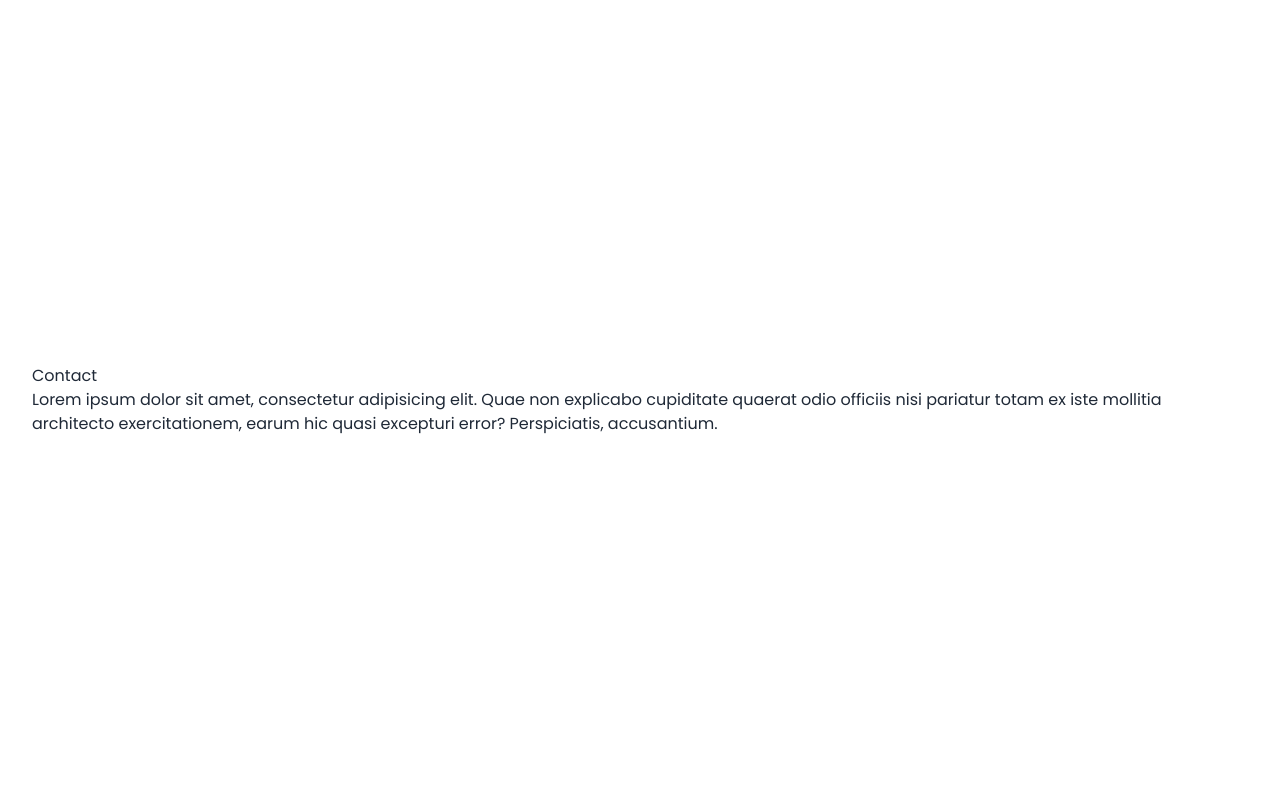
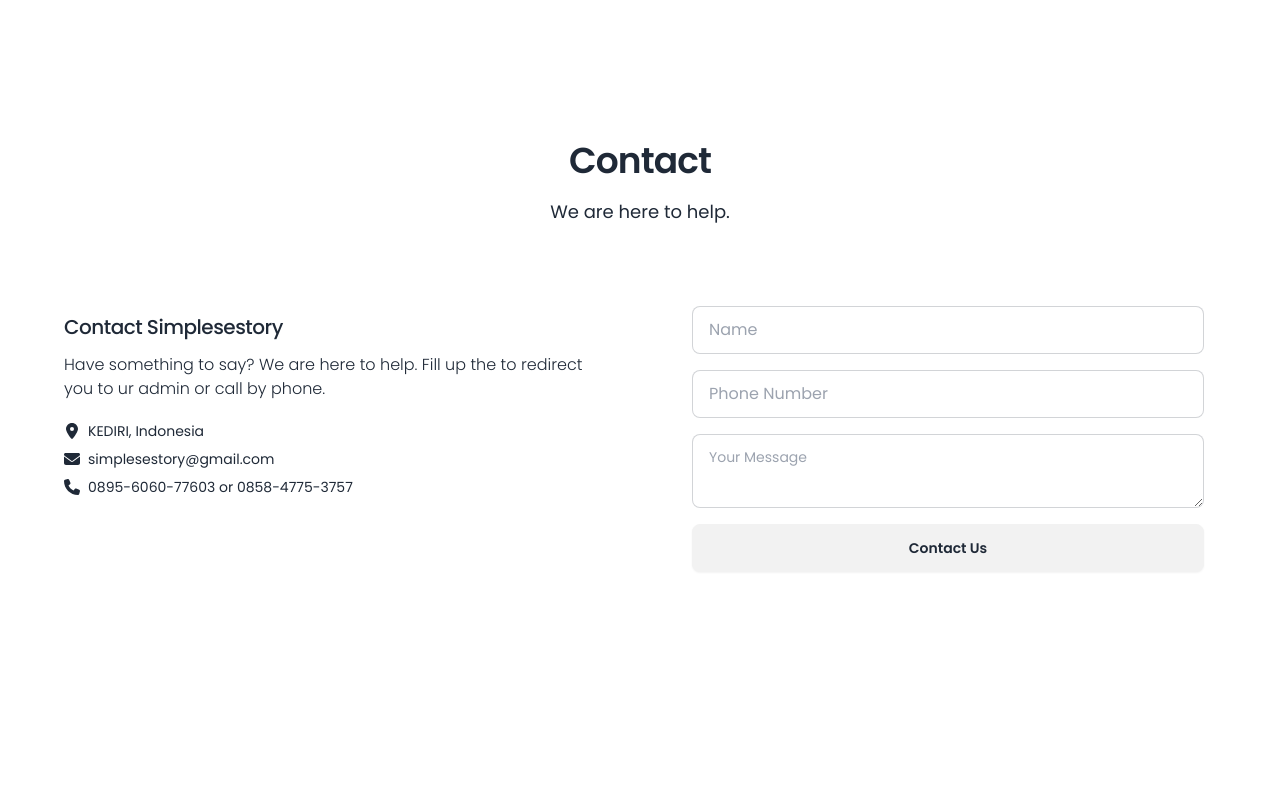
Before and after one commit to ChisnaAditya/simplesestory, a Next.js app: page /contact in a window 1280 px wide. Shown: the top 800 px of the page. Built offline with nearby package versions, Linux system fonts and the light colour scheme.

Commit message:
update about & contact

```diff
--- a/app/about/page.tsx
+++ b/app/about/page.tsx
@@ -1,10 +1,39 @@
+import Image from "next/image";
+
 export default function About() {
     return (
-        <div className="container h-screen flex items-center">
-            <article className="prose">
-                <h1>About</h1>
-                <p>Lorem ipsum dolor sit amet, consectetur adipisicing elit. Quae non explicabo cupiditate quaerat odio officiis nisi pariatur totam ex iste mollitia architecto exercitationem, earum hic quasi excepturi error? Perspiciatis, accusantium.</p>
-            </article>
+        <div className="container h-screen flex flex-col items-center justify-center">
+            <h1 className="text-brand-primary mb-3 mt-2 text-center text-3xl font-semibold tracking-tight dark:text-white lg:text-4xl lg:leading-snug">
+                About
+            </h1>
+            <p className="text-lg">We are a small passionate team.</p>
+            <div className="grid grid-cols-3 gap-10 md:w-2/3 p-10">
+                <Image
+                    src="https://images.unsplash.com/photo-1506794778202-cad84cf45f1d?q=80&w=2787&auto=format&fit=crop&ixlib=rb-4.0.3&ixid=M3wxMjA3fDB8MHxwaG90by1wYWdlfHx8fGVufDB8fHx8fA%3D%3D"
+                    alt="/"
+                    width="500"
+                    height="500"
+                    className="rounded"
+                    layout="responsive"
+                />
+                <Image
+                    src="https://images.unsplash.com/photo-1531891437562-4301cf35b7e4?q=80&w=2864&auto=format&fit=crop&ixlib=rb-4.0.3&ixid=M3wxMjA3fDB8MHxwaG90by1wYWdlfHx8fGVufDB8fHx8fA%3D%3D"
+                    alt="/"
+                    width="500"
+                    height="500"
+                    className="rounded"
+                    layout="responsive"
+                />
+                <Image
+                    src="https://images.unsplash.com/photo-1519085360753-af0119f7cbe7?q=80&w=2787&auto=format&fit=crop&ixlib=rb-4.0.3&ixid=M3wxMjA3fDB8MHxwaG90by1wYWdlfHx8fGVufDB8fHx8fA%3D%3D"
+                    alt="/"
+                    width="500"
+                    height="500"
+                    className="rounded"
+                    layout="responsive"
+                />
+            </div>
+            <p className="text-center">Lorem, ipsum dolor sit amet consectetur adipisicing elit. Unde libero totam quae sit! Necessitatibus quos eaque recusandae sed id qui in assumenda nesciunt nobis ab quas consequatur, laborum laboriosam nulla!</p>
         </div>
     )
 }
--- a/app/contact/page.tsx
+++ b/app/contact/page.tsx
@@ -1,10 +1,58 @@
+"use client"
+
+import Link from "next/link"
+import { useState } from "react"
+
 export default function Contact() {
+    const [name, setName] = useState("")
+    const [nomor, setNomor] = useState("")
+    const [message, setMessage] = useState("")
+
+    const txt = `Halo, saya ${name} nomor ${nomor} mau tanya ${message}`
+
     return (
-        <div className="container h-screen flex items-center">
-            <article className="prose">
-                <h1>Contact</h1>
-                <p>Lorem ipsum dolor sit amet, consectetur adipisicing elit. Quae non explicabo cupiditate quaerat odio officiis nisi pariatur totam ex iste mollitia architecto exercitationem, earum hic quasi excepturi error? Perspiciatis, accusantium.</p>
-            </article>
+        <div className="container h-screen flex flex-col items-center pt-32">
+            <div className="text-center pb-20">
+                <h1 className="mb-3 mt-2 text-center text-3xl font-semibold tracking-tight dark:text-white lg:text-4xl lg:leading-snug">
+                    Contact
+                </h1>
+                <p className="text-lg">We are here to help.</p>
+            </div>
+
+            <div className="flex flex-col md:flex-row gap-10">
+                <div className="container">
+                    <h1 className="mb-3 mt-2 text-left text-lg font-medium tracking-tight dark:text-white lg:text-xl lg:leading-snug">
+                        Contact Simplesestory
+                    </h1>
+                    <p className="text-md font-light">Have something to say? We are here to help. Fill up the to redirect you to ur admin or call by phone.</p>
+
+                    <div className="flex flex-col gap-2 pt-5">
+                        <div className="flex items-center gap-2">
+                            <svg xmlns="http://www.w3.org/2000/svg" className="fill-current" height="16" width="16" viewBox="0 0 384 512" aria-label="contact"><path d="M215.7 499.2C267 435 384 279.4 384 192C384 86 298 0 192 0S0 86 0 192c0 87.4 117 243 168.3 307.2c12.3 15.3 35.1 15.3 47.4 0zM192 128a64 64 0 1 1 0 128 64 64 0 1 1 0-128z" /></svg>
+                            <p className="text-sm">KEDIRI, Indonesia</p>
+                        </div>
+                        <div className="flex items-center gap-2">
+                            <svg xmlns="http://www.w3.org/2000/svg" className="fill-current" height="16" width="16" viewBox="0 0 512 512" aria-label="contact"><path d="M48 64C21.5 64 0 85.5 0 112c0 15.1 7.1 29.3 19.2 38.4L236.8 313.6c11.4 8.5 27 8.5 38.4 0L492.8 150.4c12.1-9.1 19.2-23.3 19.2-38.4c0-26.5-21.5-48-48-48H48zM0 176V384c0 35.3 28.7 64 64 64H448c35.3 0 64-28.7 64-64V176L294.4 339.2c-22.8 17.1-54 17.1-76.8 0L0 176z" /></svg>
+                            <p className="text-sm">simplesestory@gmail.com</p>
+                        </div>
+                        <div className="flex items-center gap-2">
+                            <svg xmlns="http://www.w3.org/2000/svg" className="fill-current" height="16" width="16" viewBox="0 0 512 512" aria-label="contact"><path d="M164.9 24.6c-7.7-18.6-28-28.5-47.4-23.2l-88 24C12.1 30.2 0 46 0 64C0 311.4 200.6 512 448 512c18 0 33.8-12.1 38.6-29.5l24-88c5.3-19.4-4.6-39.7-23.2-47.4l-96-40c-16.3-6.8-35.2-2.1-46.3 11.6L304.7 368C234.3 334.7 177.3 277.7 144 207.3L193.3 167c13.7-11.2 18.4-30 11.6-46.3l-40-96z" /></svg>
+                            <p className="text-sm">0895-6060-77603 or 0858-4775-3757</p>
+                        </div>
+                    </div>
+                </div>
+                <div className="container">
+                    <div className="flex flex-col max-w-lg gap-4">
+                        <input onChange={(e) => setName(e.target.value)} type="text" placeholder="Name" className="input input-bordered w-full" />
+                        <input onChange={(e) => setNomor(e.target.value)} type="text" placeholder="Phone Number" className="input input-bordered w-full" />
+                        <textarea onChange={(e) => setMessage(e.target.value)} placeholder="Your Message" className="textarea textarea-bordered"></textarea>
+
+                        <Link href={`https://wa.me/0895606077603?text=${txt}`}>
+                            <button className="btn w-full">Contact Us</button>
+                        </Link>
+                    </div>
+                </div>
+            </div>
         </div>
     )
 }
--- a/app/gallery/page.tsx
+++ b/app/gallery/page.tsx
@@ -1,10 +1,10 @@
 export default function Gallery() {
     return (
-        <div className="container h-screen flex items-center">
-            <article className="prose">
-                <h1>Gallery</h1>
-                <p>Lorem ipsum dolor sit amet, consectetur adipisicing elit. Quae non explicabo cupiditate quaerat odio officiis nisi pariatur totam ex iste mollitia architecto exercitationem, earum hic quasi excepturi error? Perspiciatis, accusantium.</p>
-            </article>
+        <div className="container h-screen flex flex-col items-center justify-center">
+            <h1 className="text-brand-primary mb-3 mt-2 text-center text-3xl font-semibold tracking-tight dark:text-white lg:text-4xl lg:leading-snug">
+                Gallery
+            </h1>
+            <p className="text-lg">We are a small passionate team.</p>
         </div>
     )
 }
--- /dev/null
+++ b/app/loading.tsx
@@ -0,0 +1,10 @@
+export default function Loading() {
+    return (
+        <div className="flex w-full h-screen items-center justify-center">
+            <span className="loading loading-ring loading-xs"></span>
+            <span className="loading loading-ring loading-sm"></span>
+            <span className="loading loading-ring loading-md"></span>
+            <span className="loading loading-ring loading-lg"></span>
+        </div>
+    )
+}
--- a/app/price/page.tsx
+++ b/app/price/page.tsx
@@ -1,10 +1,10 @@
 export default function Price() {
     return (
-        <div className="container h-screen flex items-center">
-            <article className="prose">
-                <h1>Price</h1>
-                <p>Lorem ipsum dolor sit amet, consectetur adipisicing elit. Quae non explicabo cupiditate quaerat odio officiis nisi pariatur totam ex iste mollitia architecto exercitationem, earum hic quasi excepturi error? Perspiciatis, accusantium.</p>
-            </article>
+        <div className="container h-screen flex flex-col items-center justify-center">
+            <h1 className="text-brand-primary mb-3 mt-2 text-center text-3xl font-semibold tracking-tight dark:text-white lg:text-4xl lg:leading-snug">
+                Price
+            </h1>
+            <p className="text-lg">We are a small passionate team.</p>
         </div>
     )
 }
--- a/components/Footer/index.tsx
+++ b/components/Footer/index.tsx
@@ -3,6 +3,7 @@ import Link from "next/link";
 export default function Footer() {
     return (
         <footer className="footer footer-center p-10 rounded">
+            <div className="divider"></div>
             <nav>
                 <div className="grid grid-flow-col gap-4">
                     <Link href='/' aria-label="sosmed"><svg xmlns="http://www.w3.org/2000/svg" width="24" height="24" viewBox="0 0 24 24" className="fill-current"><path d="M19.615 3.184c-3.604-.246-11.631-.245-15.23 0-3.897.266-4.356 2.62-4.385 8.816.029 6.185.484 8.549 4.385 8.816 3.6.245 11.626.246 15.23 0 3.897-.266 4.356-2.62 4.385-8.816-.029-6.185-.484-8.549-4.385-8.816zm-10.615 12.816v-8l8 3.993-8 4.007z"></path></svg></Link>
--- a/components/Hero/index.tsx
+++ b/components/Hero/index.tsx
@@ -14,7 +14,7 @@ export default function Hero({ heading, message }: Props) {
             <div className="p-5 text-white z-[2] mt-[-10rem]">
                 <h2 className="text-5xl font-bold">{heading}</h2>
                 <p className="py-5 text-xl">{message}</p>
-                <Link href="/#portfolio" passHref>
+                <Link href="/contact" passHref>
                     <button className="px-8 py-2 border">Hubungi Kami</button>
                 </Link>
             </div>
```
